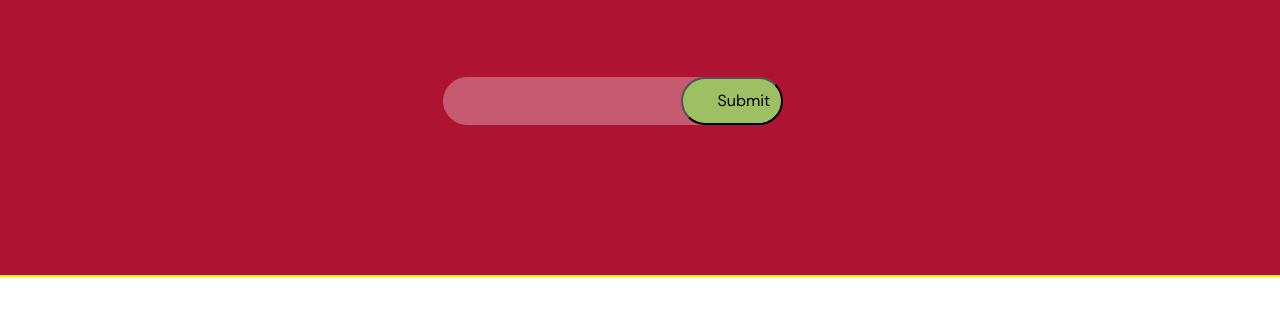
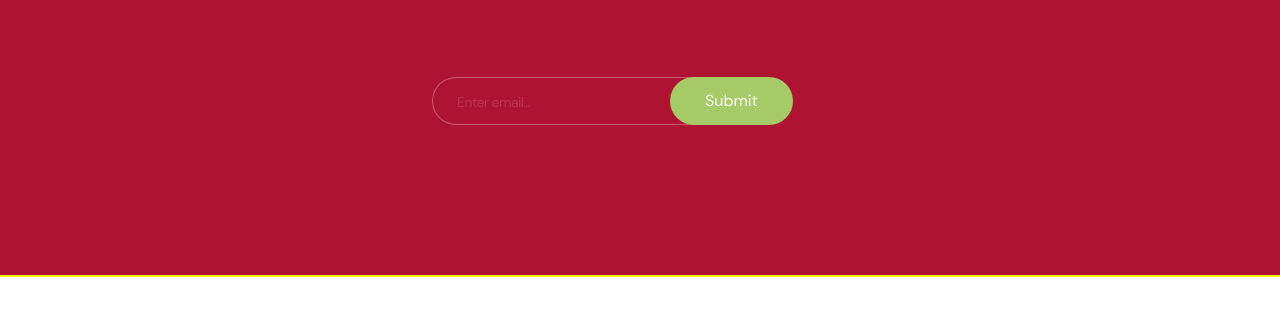
Before and after one commit to YuriiKniaz/pandas-eat-bananas, a website built with Vite: page src/index.html in a window 1280 px wide. Shown: the part 6645-6978 px from the top of the page. Built offline with nearby package versions, Linux system fonts and the light colour scheme; files whose address does not match are found by name.

```diff
--- a/src/css/contacts.css
+++ b/src/css/contacts.css
@@ -138,9 +138,19 @@
   width: 292px;
   height: 48px;
 
-  opacity: 0.3;
-  border: 1px solid #ffffff;
+  padding: 15px 24px;
+
+  background-color: var(--main-color);
+  color: var(--text-color);
+
+  border: 1px solid rgba(255, 255, 255, 0.3);
   border-radius: 100px;
+
+  outline: none;
+}
+
+.contacts-email::placeholder {
+  color: rgba(255, 255, 255, 0.3);
 }
 
 .contacts-button {
@@ -148,16 +158,20 @@
   right: 54px;
   z-index: 10;
 
-  display: flex;
-  align-items: center;
   padding: 15px 35px;
-  gap: 15px;
 
-  width: 102px;
+  min-width: 102px;
   height: 48px;
-  /* left: 290px; */
-  /* top: 0px; */
 
-  background: #9dc162;
+  background: var(--light-green);
   border-radius: 100px;
+  border: none;
+  color: var(--text-color);
+
+  cursor: pointer;
 }
+
+.contacts-button:hover {
+  background: var(--text-color);
+  color: var(--light-green);
+}
--- a/src/partials/contacts.html
+++ b/src/partials/contacts.html
@@ -43,7 +43,12 @@
       Order your box today and start enjoying the best that nature has to offer!
     </p>
     <form class="contacts-form" name="signup_form">
-      <input class="contacts-email" type="email" name="email" />
+      <input
+        class="contacts-email"
+        type="email"
+        name="email"
+        placeholder="Enter email..."
+      />
       <button class="contacts-button" type="submit">Submit</button>
     </form>
   </div>
```
